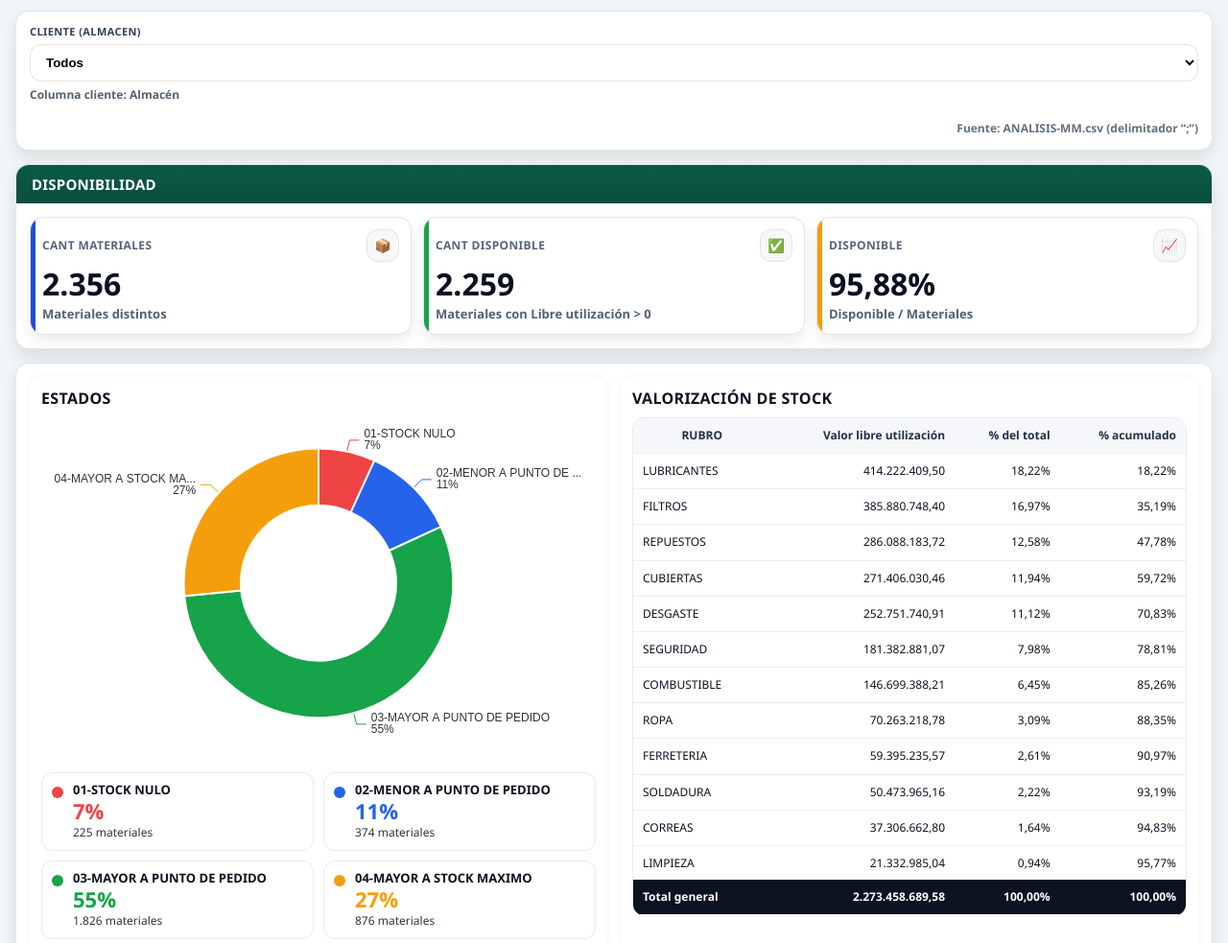
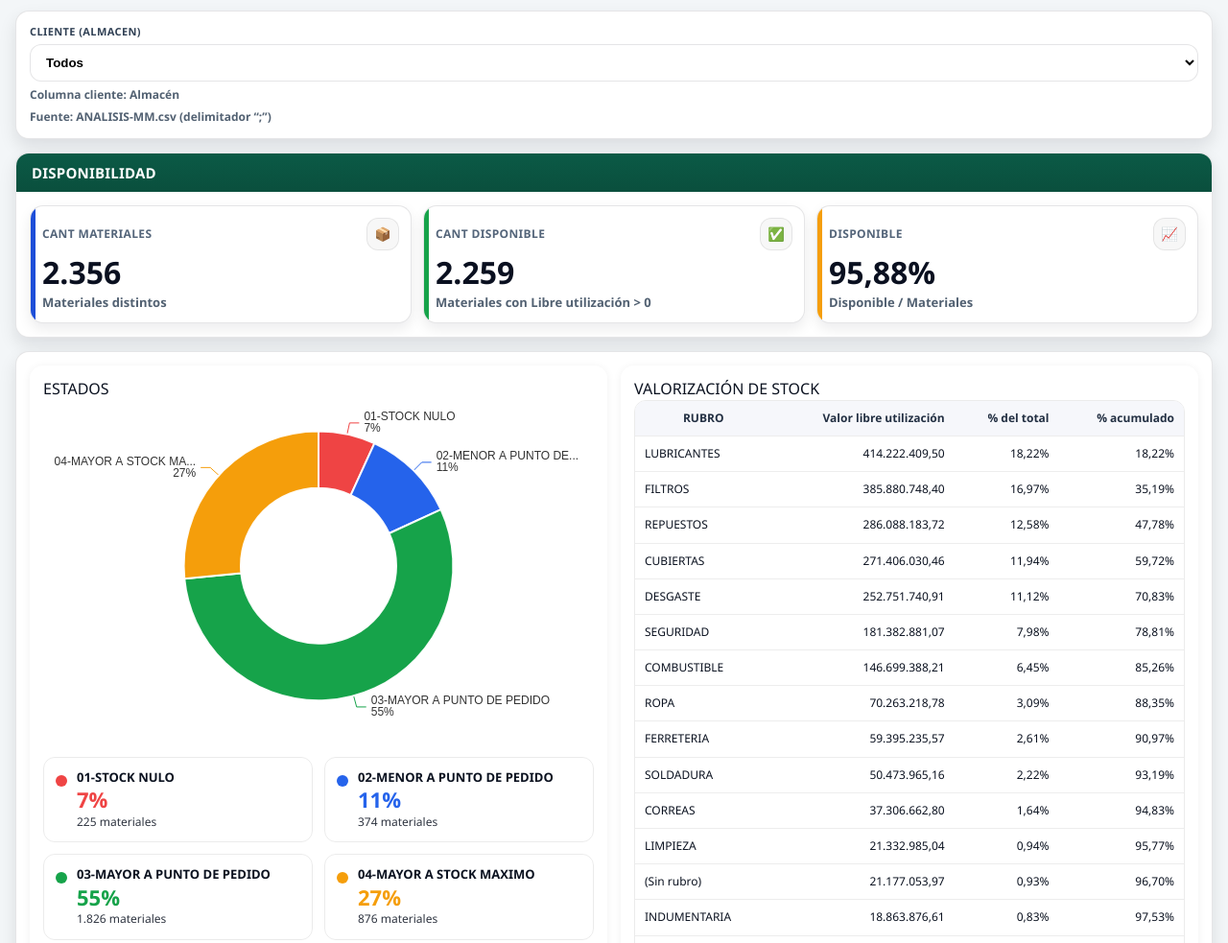
Before and after one commit to dukke89/dukke89.github.io, a plain HTML site: page analisis-mm.html in a window 1280 px wide. Shown: the part 192-1175 px from the top of the page at 96% size. Drawn offline with nearby package versions, Linux system fonts and the light colour scheme.

Commit message:
Update analisis-mm.css

```diff
--- a/analisis-mm.css
+++ b/analisis-mm.css
@@ -1,31 +1,5 @@
-/* ===== Análisis MM (analisis-mm.html) ===== */
+/* ===== Análisis MM ===== */
 
-/* Fila de filtros */
-.page-mm .mm-filter-row{
-  display: grid;
-  gap: 12px;
-  grid-template-columns: 1fr;
-  align-items: end;
-}
-
-.page-mm .mm-source{
-  display:flex;
-  justify-content:flex-end;
-}
-
-.page-mm .mm-source .hint{
-  opacity:.9;
-  font-size:12px;
-}
-
-/* Grid de KPIs */
-@media (min-width: 1100px){
-  .page-mm .kpi-grid.kpi-grid-3{
-    grid-template-columns: repeat(3, 1fr);
-  }
-}
-
-/* Bloques ESTADOS + VALORIZACIÓN */
 .page-mm .mm-two{
   display:grid;
   grid-template-columns: 1fr;
@@ -38,21 +12,22 @@
   }
 }
 
+/* ===== Bloques ===== */
+
 .page-mm .mm-block{
-  background: #fff;
-  border-radius: 14px;
-  padding: 12px;
-  box-shadow: 0 1px 10px rgba(0,0,0,.06);
+  background:#fff;
+  border-radius:14px;
+  padding:14px;
+  box-shadow:0 1px 10px rgba(0,0,0,.06);
+
+  /* CLAVE para que la tabla crezca */
+  display:flex;
+  flex-direction:column;
 }
 
-.page-mm .mm-block-title{
-  font-weight: 800;
-  letter-spacing: .02em;
-  margin-bottom: 8px;
-}
+/* ===== Donut ===== */
 
 .page-mm .mm-donut-wrap{
-  width:100%;
   display:flex;
   justify-content:center;
   align-items:center;
@@ -63,68 +38,55 @@
   height:360px;
 }
 
-/* Leyenda */
+/* ===== Leyenda ===== */
+
 .page-mm .mm-legend{
+  margin-top:12px;
   display:grid;
-  grid-template-columns: 1fr;
-  gap:10px;
-  margin-top: 10px;
-}
-
-@media (min-width: 1100px){
-  .page-mm .mm-legend{
-    grid-template-columns: 1fr 1fr;
-  }
+  grid-template-columns: 1fr 1fr;
+  gap:12px;
 }
 
 .page-mm .legend-card{
   display:flex;
   gap:10px;
-  align-items:flex-start;
-  padding:10px;
+  padding:12px;
   border:1px solid rgba(0,0,0,.08);
   border-radius:12px;
-  background:#fff;
 }
 
 .page-mm .legend-dot{
   width:12px;
   height:12px;
-  border-radius:999px;
-  margin-top:4px;
-  flex:0 0 auto;
-}
-
-.page-mm .legend-body{
-  min-width:0;
+  border-radius:50%;
+  margin-top:6px;
 }
 
 .page-mm .legend-title{
   font-weight:800;
   font-size:13px;
-  line-height:1.2;
 }
 
 .page-mm .callout-pct{
   font-size:22px;
   font-weight:900;
-  line-height:1.1;
-  margin-top:2px;
 }
 
 .page-mm .callout-sub{
   font-size:12px;
   opacity:.85;
-  margin-top:2px;
 }
 
-/* Tabla valorización */
+/* ===== Tabla Valorización ===== */
+
 .page-mm .mm-table-wrap{
-  width:100%;
+  flex:1;                 /* 👈 ocupa todo el alto disponible */
+  display:flex;
+  flex-direction:column;
 }
 
 .page-mm .mm-table-wrap-scroll{
-  max-height: 520px;
+  flex:1;
   overflow:auto;
   border-radius:12px;
   border:1px solid rgba(0,0,0,.08);
@@ -132,23 +94,22 @@
 
 .page-mm .mm-table{
   width:100%;
-  border-collapse: collapse;
-  font-size: 12px;
-  background:#fff;
+  border-collapse:collapse;
+  font-size:12px;
 }
 
 .page-mm .mm-table th,
 .page-mm .mm-table td{
-  padding: 10px 10px;
-  border-bottom: 1px solid rgba(0,0,0,.07);
+  padding:10px;
+  border-bottom:1px solid rgba(0,0,0,.07);
 }
 
 .page-mm .mm-table thead th{
-  position: sticky;
-  top: 0;
-  background: #f6f7fb;
-  z-index: 2;
-  font-weight: 900;
+  position:sticky;
+  top:0;
+  background:#f6f7fb;
+  font-weight:900;
+  z-index:2;
 }
 
 .page-mm .mm-table .num{
@@ -157,16 +118,9 @@
 }
 
 .page-mm .mm-table tfoot td{
-  position: sticky;
-  bottom: 0;
+  position:sticky;
+  bottom:0;
   background:#0b1220;
   color:#fff;
-  font-weight: 900;
+  font-weight:900;
 }
-
-/* Footer */
-.page-mm .footnote{
-  margin: 14px 0 24px;
-  font-size: 12px;
-  opacity: .85;
-}
```
